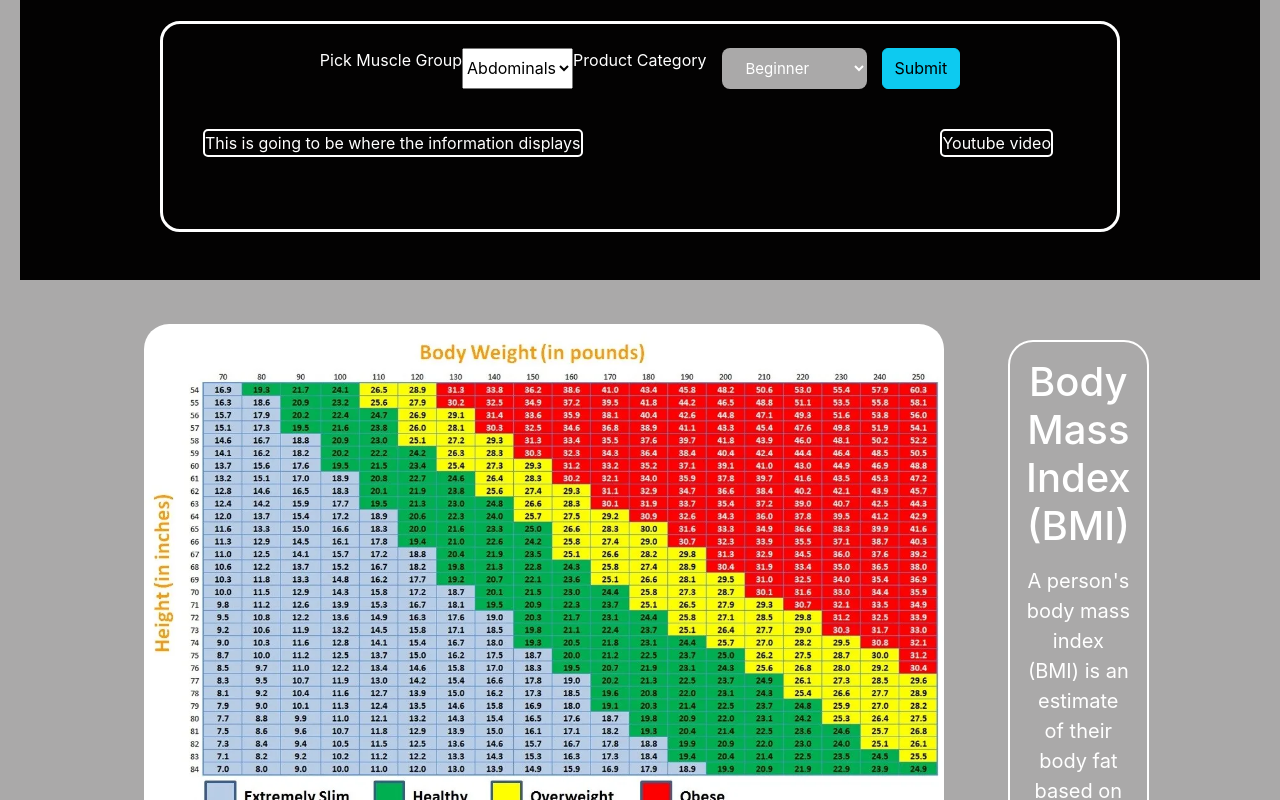
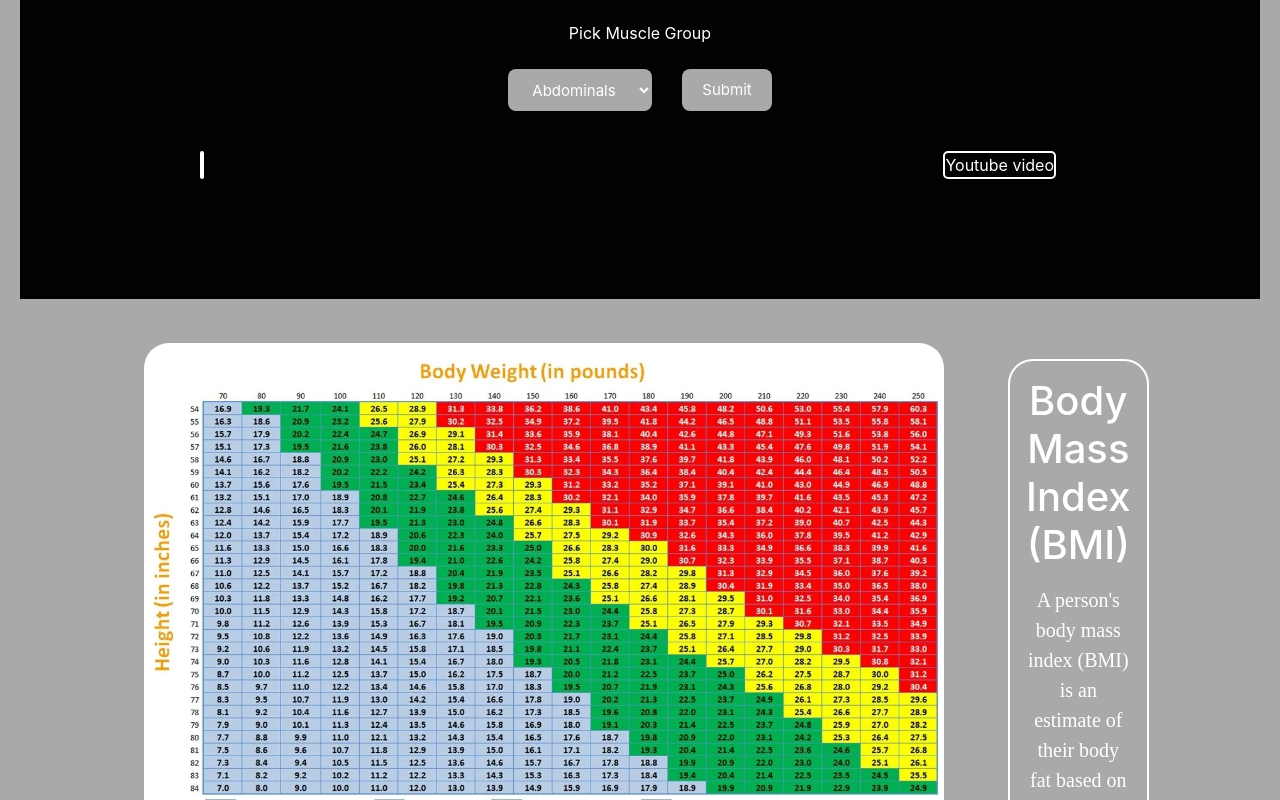
Before and after one commit to adamlarue19/Project-3, a React (Create React App) app in the folder client/: page / in a window 1280 px wide. Shown: the part 1060-1860 px from the top of the page. Built offline with nearby package versions, Linux system fonts and the light colour scheme.

Commit message:
addded more stuf

```diff
--- a/client/src/components/Search/index.js
+++ b/client/src/components/Search/index.js
@@ -66,16 +66,16 @@ const Search = () => {
       </div>
       <div id="apicontainer" className="main-Container">
         <div className="searchContainer">
+        <label htmlFor="">Pick Muscle Group</label>
           <div className="search-Menu">
             <form className="form-group"
             value={formState.muscle}
             onChange={handleChange}
             onSubmit={handleFormSubmit} >
-              <label htmlFor="">Pick Muscle Group</label>
               {/* button for submit and API*/}
 
               <select
-                className="form-input"
+                className="form-input sign-up-btn"
                 name="muscle"
                 value={formState.muscle}
                 onChange={ handleChange}
@@ -99,22 +99,9 @@ const Search = () => {
                 <option >Triceps</option>
               </select>
 
-              <div className="form-group">
-              <label htmlFor="">Product Category</label>
-              <select
-                className="sign-up-btn"
-                // value={product.productCategory}
-                onChange={(event) =>
-                  handleChange
-                }
-              >
-                <option >Beginner</option>
-                <option >Intermetiate</option>
-                <option >Extreme</option>
-              </select>
-            </div>
+
             <button
-                  className="btn btn-block btn-info"
+                  className="btn btn-block btn-info sign-up-btn"
                   style={{ cursor: 'pointer' }}
                   type="submit"
                 >
@@ -127,7 +114,7 @@ const Search = () => {
             <div className="information" >{
 results?.map((data, i) => <li key={i}>{data.name}</li>)
 }
-              This is going to be where the information displays
+
             </div>
             <div className="video">Youtube video</div>
           </div>
--- a/client/src/pages/Home.css
+++ b/client/src/pages/Home.css
@@ -28,6 +28,10 @@ code {
   --red: #d43838;
   --green: #38d467;
   --backround: rgb(156, 40, 40);
+}
+
+p {
+  font-family: 'Times New Roman', Times, serif;
 }
 .hero-section {
   background-color: #030202;
@@ -139,10 +143,6 @@ section {
 
 .searchContainer {
   color: white;
-  border: white;
-  border-width: 3px;
-  border-style: solid;
-  border-radius: 20px;
   height: auto;
   width: 120vh;
   margin-top: 4vh;
--- a/client/src/pages/register.css
+++ b/client/src/pages/register.css
@@ -20,7 +20,6 @@ body {
 .main-Container {
   display: flex;
   flex-direction: column;
-  margin: 20px;
   align-items: center;
 }
 .registerTitle {
```
Also changed, not shown: 1 other file (tests, documents, lock files or other folders).
